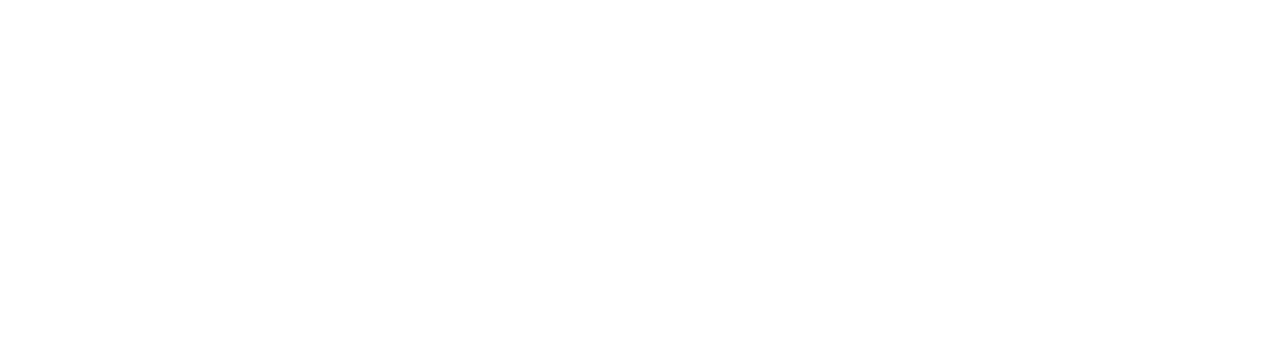
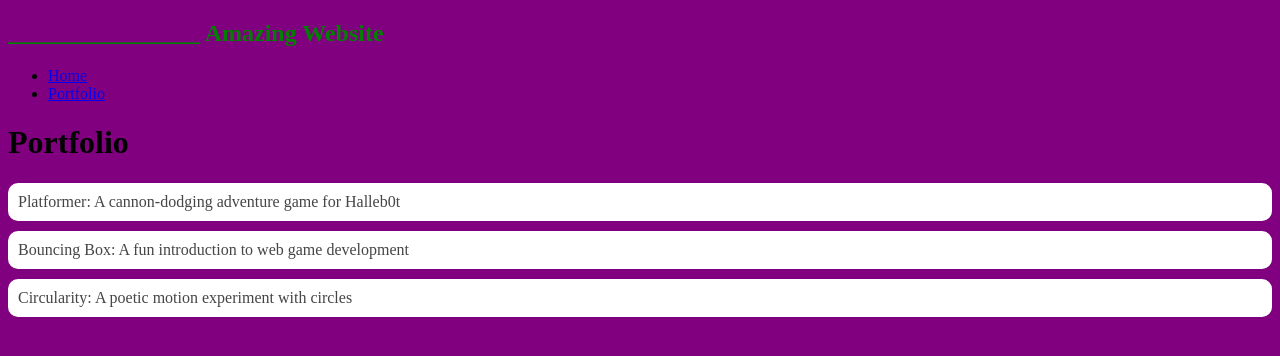
Before and after one commit to DominicAlston7339701/DominicAlston7339701.github.io, a plain HTML site: page portfolio.html in a window 1280 px wide. Drawn offline with Linux system fonts and the light colour scheme.

Commit message:
css done

```diff
--- a/portfolio.html
+++ b/portfolio.html
@@ -0,0 +1,44 @@
+
+<!DOCTYPE html>
+<html>
+  <head>
+     <title>______________ Computer Science Website</title>
+     <link rel="stylesheet" href="style.css" />
+  </head>
+
+
+  <body>
+    <!-- All content goes here -->
+    <div id="all-contents">
+       <nav>
+        <h1>________________ Amazing Website</h1>
+          <ul id="nav-ul">
+            <li class="nav-li">
+  <a href="index.html">Home</a>
+</li>
+<li class="nav-li">
+  <a href="portfolio.html">Portfolio</a>
+</li>
+</ul>
+  </nav>
+
+
+  <main>
+  <div class="content">
+    <h1>Portfolio</h1>
+    <ul id="portfolio">
+<li>
+  <a href="fsd-projects/platformer/">Platformer: A cannon-dodging adventure game for Halleb0t</a>
+</li>
+<li>
+  <a href="fsd-projects/bouncing-box/">Bouncing Box: A fun introduction to web game development</a>
+</li>
+<li>
+  <a href="fsd-projects/circularity/">Circularity: A poetic motion experiment with circles</a>
+</li>
+    </ul>
+  </div>
+  </main>
+    </div>
+  </body>
+</html>
--- a/style.css
+++ b/style.css
@@ -1,4 +1,4 @@
- <style>
+
         body {
             background-color: purple;
         }
@@ -15,4 +15,31 @@
             display: flex;
             justify-content: center;
         }
-    </style>
+
+
+
+/* portfolio styles */
+         .content h1 {
+             color: black;
+         }
+
+         #portfolio {
+             list-style-type: none;
+             padding-left: 0;
+         }
+
+         #portfolio li {
+             background: #fff;
+             padding: 10px;
+             border-radius: 10px;
+             margin-bottom: 10px;
+         }
+
+         #portfolio li:hover {
+             background: #eee;
+         }
+
+         #portfolio a {
+             text-decoration: none;
+             color: #454545;
+         }
```
